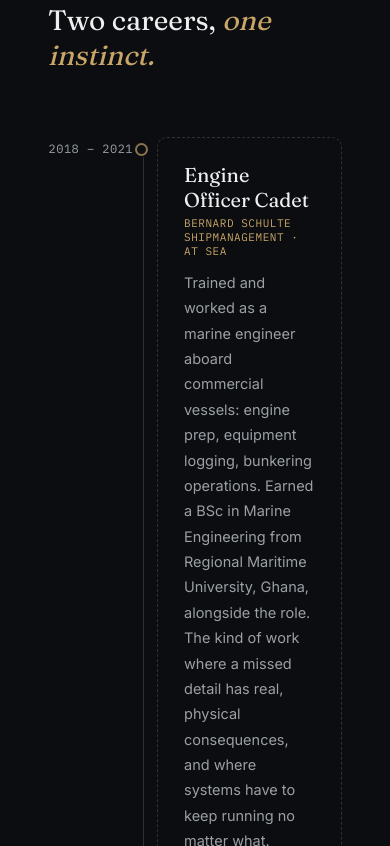
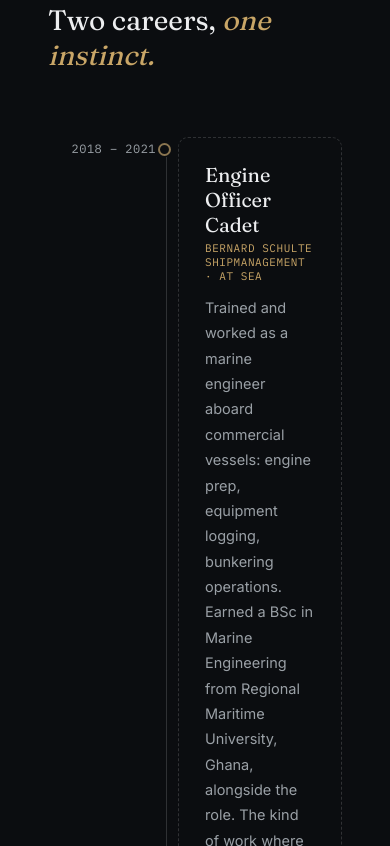
Before and after one commit to Philipad1234/portfolio, a plain HTML site: page index.html in a window 390 px wide. Shown: the part 7598-8444 px from the top of the page. Drawn offline with Linux system fonts and the light colour scheme.

Commit message:
Updated journey section CSS

```diff
--- a/assets/css/styles.css
+++ b/assets/css/styles.css
@@ -789,7 +789,7 @@ h1 .line2 {
 
 @media (max-width:600px) {
     .timeline-item {
-        grid-template-columns: 85px 1fr;
-        gap: 24px;
+        grid-template-columns: 108px 1fr;
+        gap: 22px;
     }
 }
```
